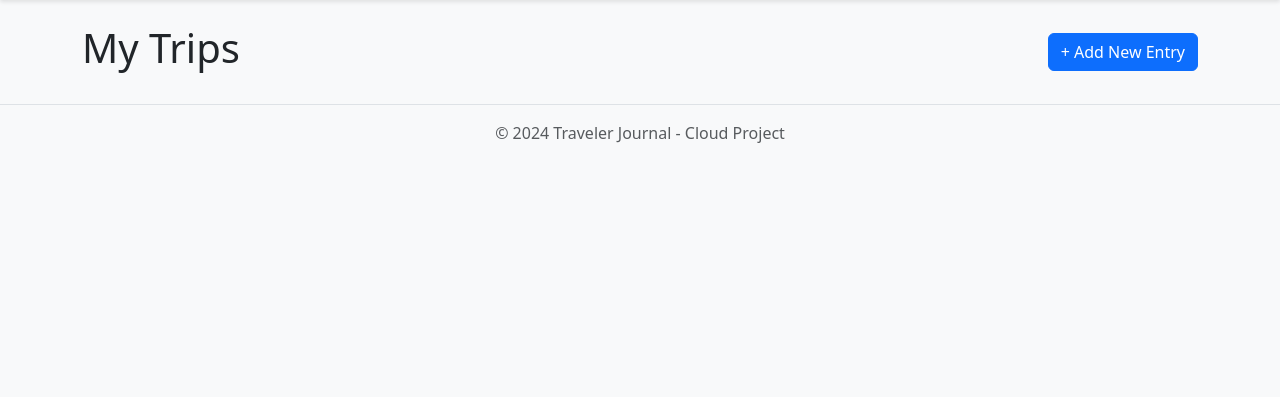
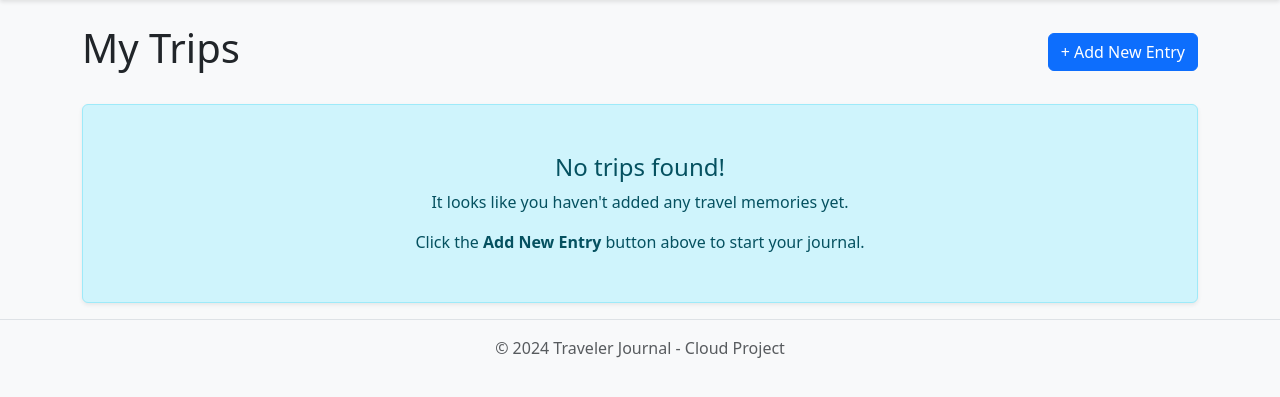
Before and after one commit to merito-pacba/final-project-ByAurelius, a Flask app: page / in a window 1280 px wide. Shown: the part 56-453 px from the top of the page. Run offline with Flask 3, Linux system fonts and the light colour scheme.

Commit message:
UI: Complete overhaul of index.html with conditional rendering and card alignment

```diff
--- a/templates/index.html
+++ b/templates/index.html
@@ -1,23 +1,40 @@
 {% extends "base.html" %}
+
 {% block content %}
 <div class="d-flex justify-content-between align-items-center mb-4">
     <h1>My Trips</h1>
     <a href="/add" class="btn btn-primary">+ Add New Entry</a>
 </div>
+
+{% if travels %}
     <div class="row">
         {% for travel in travels %}
         <div class="col-md-4 mb-3">
-        <div class="card shadow-sm">
-            <div class="card-body">
+            <div class="card shadow-sm h-100">
+                {% if travel.image_url %}
+                <img src="{{ travel.image_url }}" class="card-img-top" alt="{{ travel.city }}" style="height: 200px; object-fit: cover;">
+                {% endif %}
+                <div class="card-body d-flex flex-column">
                     <h5 class="card-title">{{ travel.city }}</h5>
                     <p class="card-text">{{ travel.description }}</p>
-                <div class="mt-3">
-                    <a href="/edit/{{ travel.id }}" class="btn btn-sm btn-outline-secondary">Edit Entry</a>
-                    <a href="/delete/{{ travel.id }}" class="btn btn-sm btn-outline-danger">Delete Entry</a>
+                    <div class="mt-auto">
+                        <div class="d-flex justify-content-between align-items-center mb-2">
+                            <small class="text-muted">{{ travel.date_posted.strftime('%Y-%m-%d') }}</small>
+                        </div>
+                        <a href="/edit/{{ travel.id }}" class="btn btn-sm btn-outline-secondary">Edit</a>
+                        <a href="/delete/{{ travel.id }}" class="btn btn-sm btn-outline-danger" onclick="return confirm('Are you sure?')">Delete</a>
                     </div>
                 </div>
             </div>
         </div>
         {% endfor %}
     </div>
+{% else %}
+    <div class="alert alert-info text-center shadow-sm py-5">
+        <h4 class="alert-heading">No trips found!</h4>
+        <p>It looks like you haven't added any travel memories yet.</p>
+        <p class="mb-0">Click the <strong>Add New Entry</strong> button above to start your journal.</p>
+    </div>
+{% endif %}
+
 {% endblock %}
```
Lines whose indentation alone changed are shown as unchanged.
